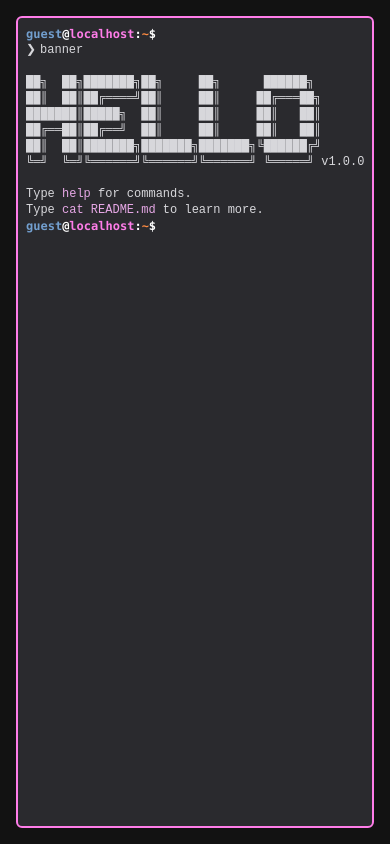
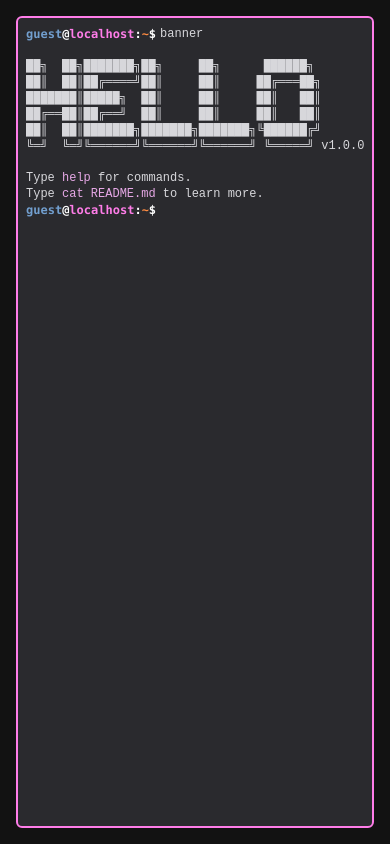
Before and after one commit to hsalvesen/vesen, a Svelte app: page / in a window 390 px wide. Built offline with nearby package versions, Linux system fonts and the light colour scheme.

Commit message:
Fix: improved responsiveness with mobile browser

```diff
--- a/src/components/History.svelte
+++ b/src/components/History.svelte
@@ -6,11 +6,10 @@
 
 {#each $history as { command, outputs }}
   <div style={`color: ${$theme.foreground}`}>
-    <div class="flex flex-col md:flex-row">
+    <div class="flex flex-row">
       <Ps1 />
 
       <div class="flex">
-        <p class="visible md:hidden command-text">❯</p>
         <span class="command-text" style="margin-left: 0.25rem;">{command}</span>
       </div>
     </div>
```
